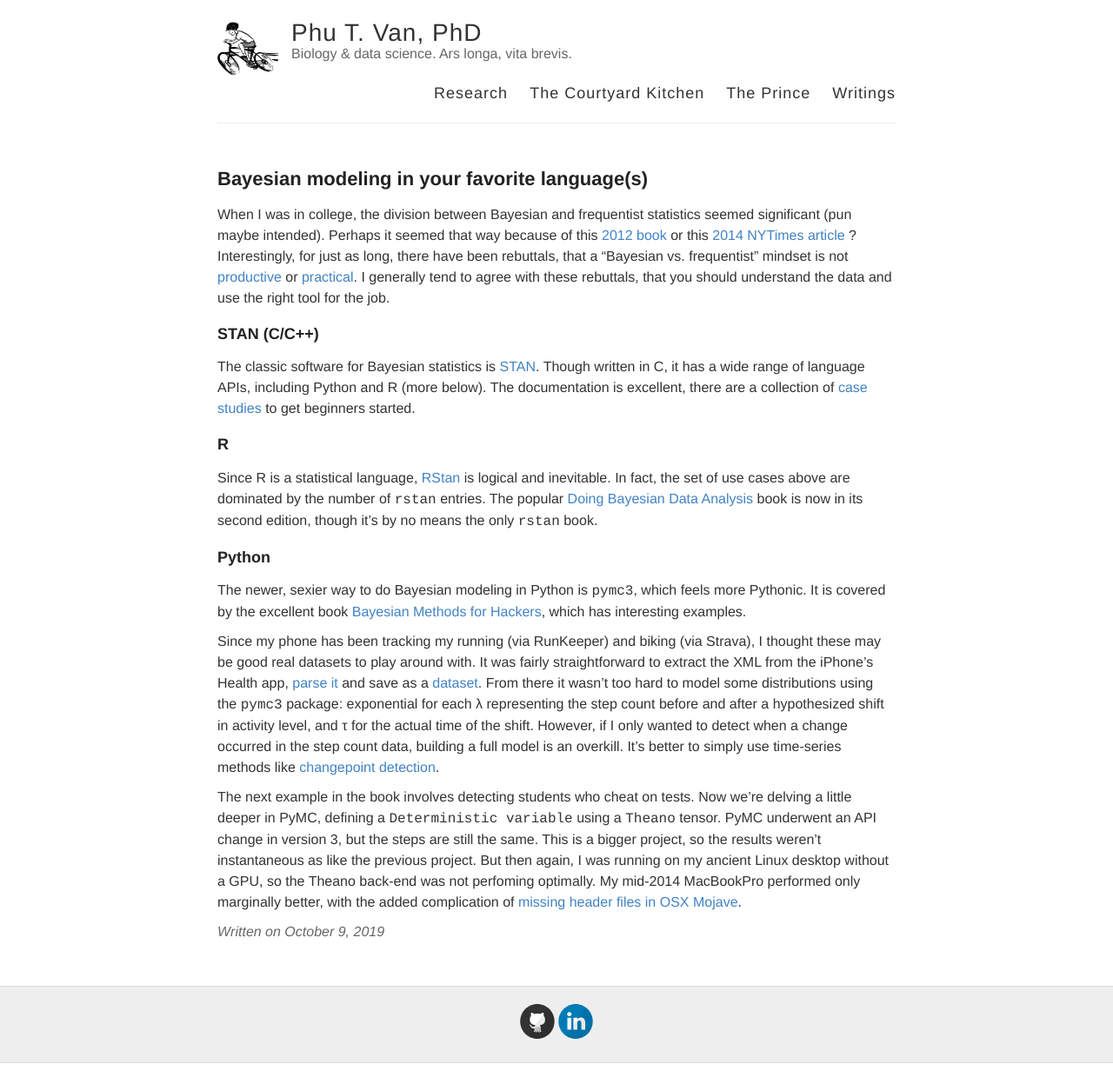
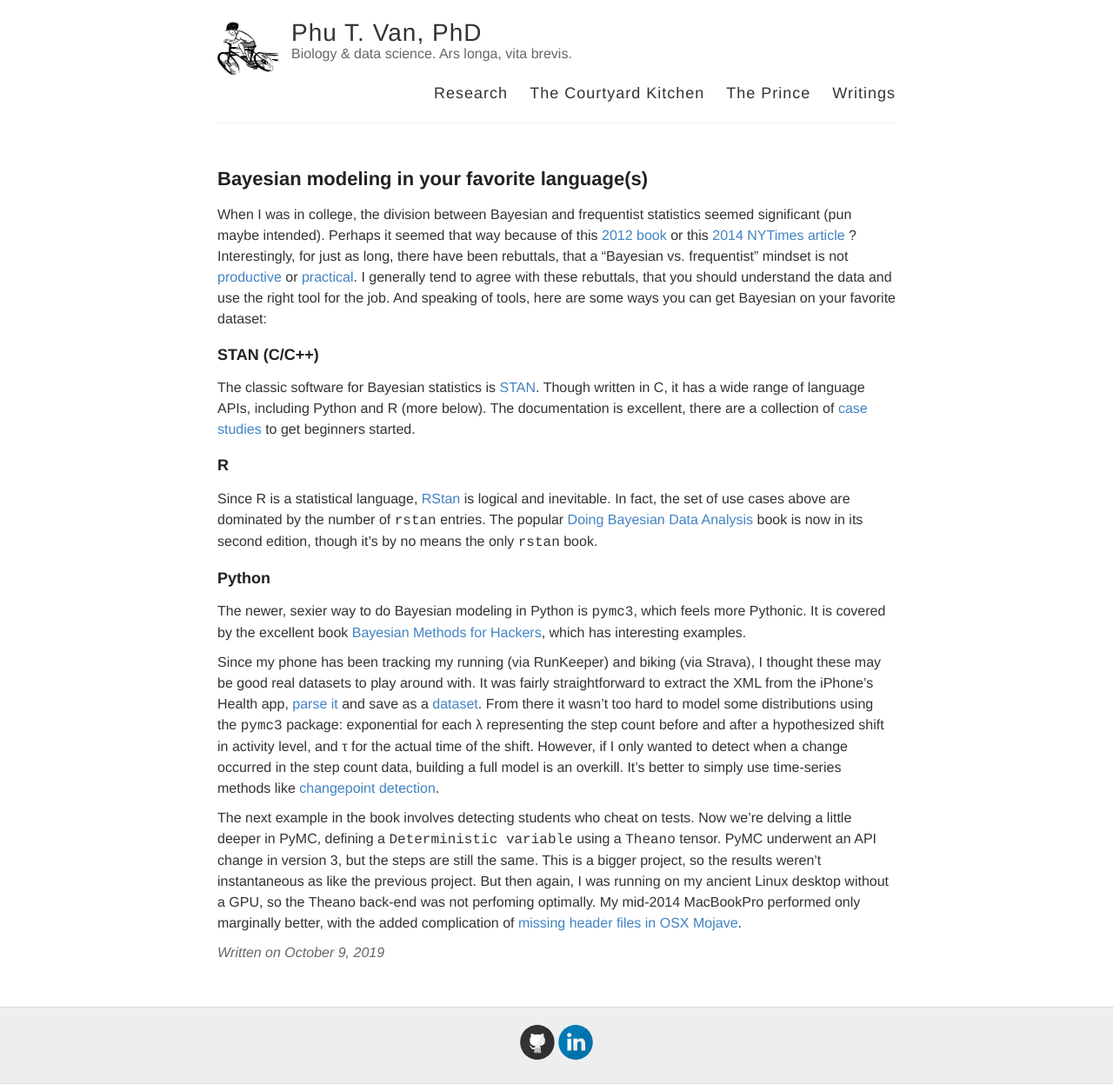
Before and after one commit to ptvan/ptvan.github.io, a Jekyll site: the page built from _posts/2019-10-09-Bayesian-modeling.md, in a window 1280 px wide. Shown: the whole page at 87% size. Built offline with Jekyll 4.4.1, drawn with Linux system fonts in a browser that asks for light colours; before the commit the page ends 1223 px from its top, so only the background shows below that.

Commit message:
minor tweaks

```diff
--- a/_posts/2019-10-09-Bayesian-modeling.md
+++ b/_posts/2019-10-09-Bayesian-modeling.md
@@ -3,7 +3,7 @@ layout: post
 title: Bayesian modeling in your favorite language(s)
 ---
 
-When I was in college, the division between Bayesian and frequentist statistics seemed significant (pun maybe intended). Perhaps it seemed that way because of this [2012 book](https://www.amazon.com/Theory-That-Would-Not-Die/dp/0300188226) or this [2014 NYTimes article](https://www.nytimes.com/2014/09/30/science/the-odds-continually-updated.html) ? Interestingly, for just as long, there have been rebuttals, that a "Bayesian vs. frequentist" mindset is not [productive](https://simplystatistics.org/2014/10/13/as-an-applied-statistician-i-find-the-frequentists-versus-bayesians-debate-completely-inconsequential/) or [practical](https://noahpinionblog.blogspot.com/2013/01/bayesian-vs-frequentist-is-there-any.html). I generally tend to agree with these rebuttals, that you should understand the data and use the right tool for the job.
+When I was in college, the division between Bayesian and frequentist statistics seemed significant (pun maybe intended). Perhaps it seemed that way because of this [2012 book](https://www.amazon.com/Theory-That-Would-Not-Die/dp/0300188226) or this [2014 NYTimes article](https://www.nytimes.com/2014/09/30/science/the-odds-continually-updated.html) ? Interestingly, for just as long, there have been rebuttals, that a "Bayesian vs. frequentist" mindset is not [productive](https://simplystatistics.org/2014/10/13/as-an-applied-statistician-i-find-the-frequentists-versus-bayesians-debate-completely-inconsequential/) or [practical](https://noahpinionblog.blogspot.com/2013/01/bayesian-vs-frequentist-is-there-any.html). I generally tend to agree with these rebuttals, that you should understand the data and use the right tool for the job. And speaking of tools, here are some ways you can get Bayesian on your favorite dataset:
 
 ### STAN (C/C++)
 The classic software for Bayesian statistics is [STAN](https://mc-stan.org/). Though written in C, it has a wide range of language APIs, including Python and R (more below). The documentation is excellent, there are a collection of [case studies](https://mc-stan.org/users/documentation/case-studies.html) to get beginners started.
```
